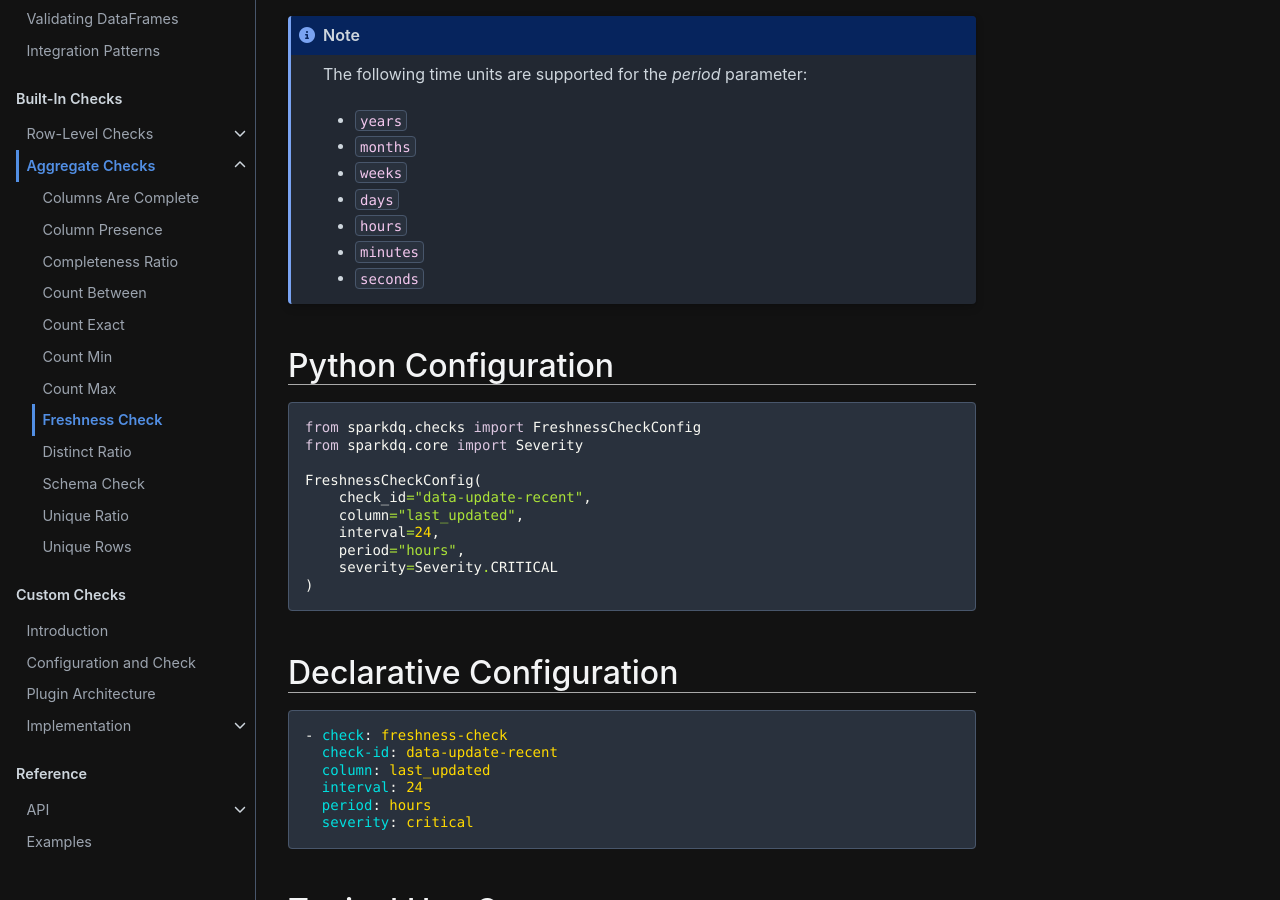
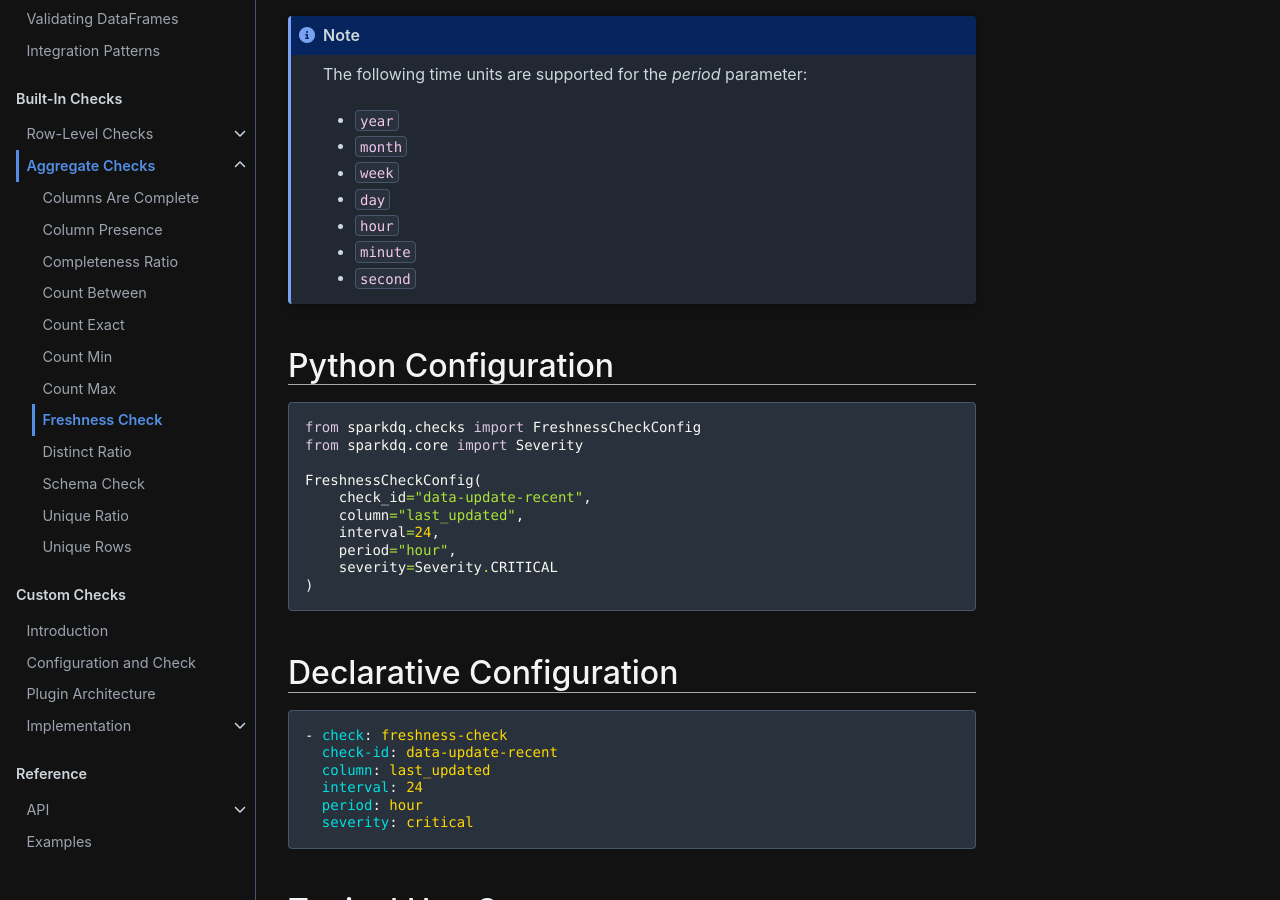
Before and after one commit to sparkdq-community/sparkdq, a Sphinx documentation site: the page built from docs/source/built_in_checks/checks/freshness/freshness_check.rst, in a window 1280 px wide and 1400 px high. Shown: the part 268-1168 px from the top of the window. Built offline with Sphinx 7.4.7 and the Sphinx Book theme 1.1.4, drawn with Linux system fonts in a browser that asks for light colours.

Commit message:
docs: update description of check

```diff
--- a/docs/source/built_in_checks/checks/freshness/freshness_check.rst
+++ b/docs/source/built_in_checks/checks/freshness/freshness_check.rst
@@ -13,13 +13,13 @@ The check fails if the newest value is **older than** the specified interval (e.
 
     The following time units are supported for the `period` parameter:
 
-    * ``years``
-    * ``months``
-    * ``weeks``
-    * ``days``
-    * ``hours``
-    * ``minutes``
-    * ``seconds``
+    * ``year``
+    * ``month``
+    * ``week``
+    * ``day``
+    * ``hour``
+    * ``minute``
+    * ``second``
 
 Python Configuration
 --------------------
@@ -33,7 +33,7 @@ Python Configuration
        check_id="data-update-recent",
        column="last_updated",
        interval=24,
-       period="hours",
+       period="hour",
        severity=Severity.CRITICAL
    )
 
@@ -46,7 +46,7 @@ Declarative Configuration
       check-id: data-update-recent
       column: last_updated
       interval: 24
-      period: hours
+      period: hour
       severity: critical
 
 Typical Use Cases
```
